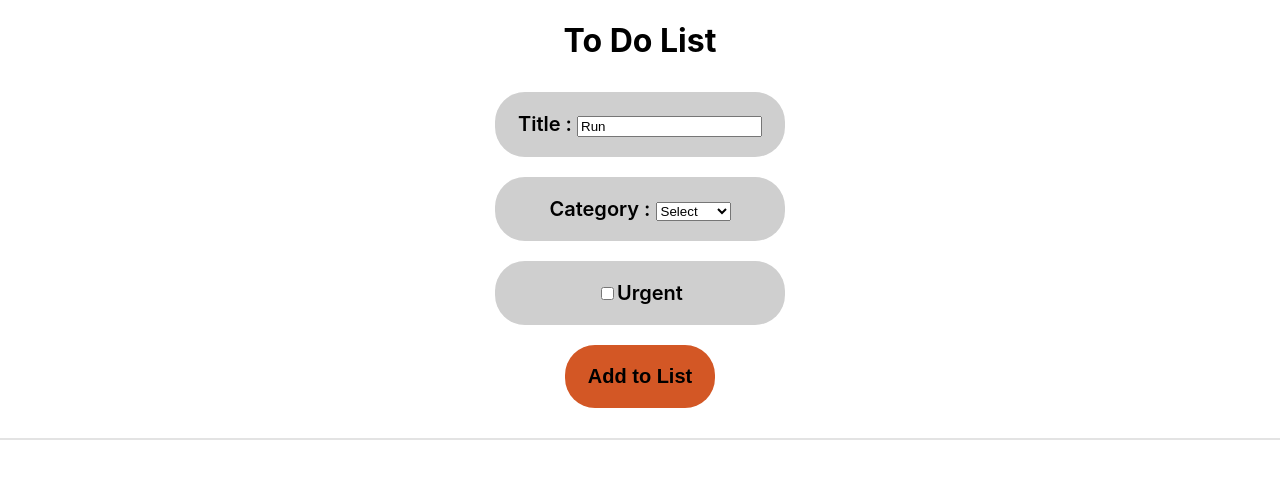
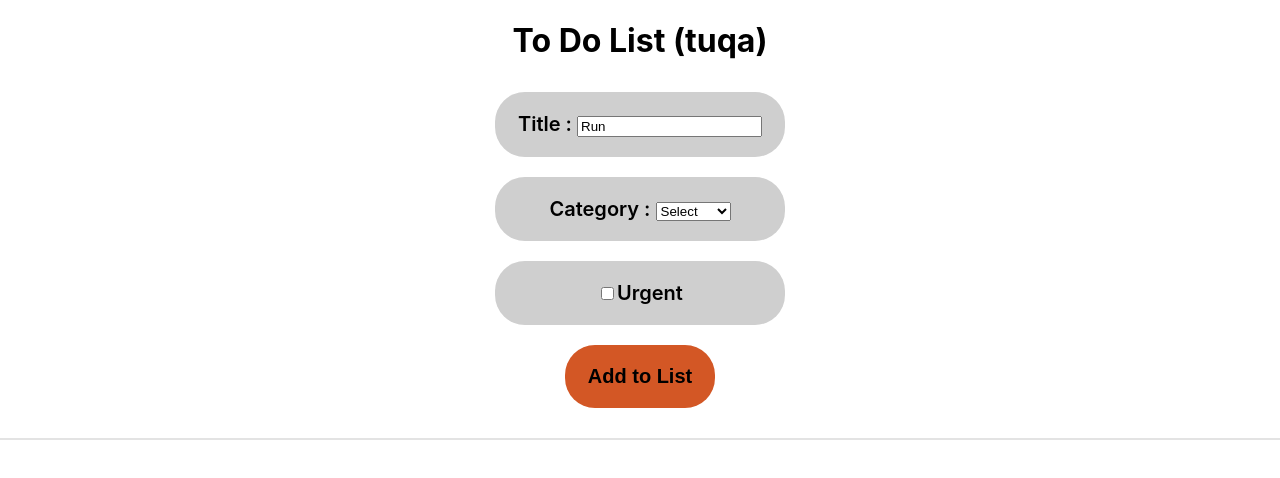
Before and after one commit to meeraqunaibi/to-do-list, a React (Create React App) app: page / in a window 1280 px wide. Shown: the top 478 px of the page. Built offline with nearby package versions, Linux system fonts and the light colour scheme.

Commit message:
add my name

```diff
--- a/src/App.jsx
+++ b/src/App.jsx
@@ -12,7 +12,7 @@ function App() {
 
   return (
     <div className="App">
-      <h1>To Do List</h1>
+      <h1>To Do List (tuqa)</h1>
       <Form addItem={addItem} />
       <br/>
       <List items={items} />
```
